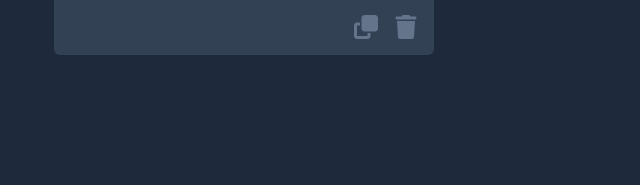
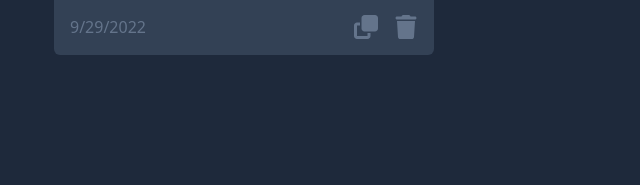
Before and after one commit to anthonysanlucas/pinned-notes, a website built with Vite: page index.html in a window 1280 px wide. Both pictures are taken after a click on the button 1236 px from the left and 755 px from the top of the page. Shown: the part 283-468 px from the top of the page, 0-640 px from the left. Built offline with nearby package versions, Linux system fonts and the light colour scheme.

Commit message:
Add creation date in pinned note

```diff
--- a/src/components/pinnedNote.js
+++ b/src/components/pinnedNote.js
@@ -2,9 +2,10 @@ import { createCustomElement } from '../utils/utils';
 import { updateNote } from '../main';
 import { printAlert } from './removalAlert';
 
-export function createNote(id, content) {
+export function createNote(id, date, content) {
   const actions = `
-  <div class="mt-3 flex w-full items-center justify-end gap-x-4">
+  <span class="font-medium text-slate-500">${date}</span>
+  <div class="flex w-full justify-end gap-x-4">
     <button id="copy-content" class="focus:outline-none" tabindex="-1">
       <svg
         class="h-7 w-7 fill-current text-slate-500 transition-colors duration-200 hover:text-teal-500 sm:h-6 sm:w-6"
@@ -26,7 +27,13 @@ export function createNote(id, content) {
   </div>
   `;
 
-  const actionsContainer = createCustomElement('div', {}, [actions]);
+  const actionsContainer = createCustomElement(
+    'div',
+    {
+      class: 'pinned-note__actions',
+    },
+    [actions]
+  );
 
   const texArea = createCustomElement(
     'textarea',
--- a/src/main.css
+++ b/src/main.css
@@ -11,6 +11,10 @@
     @apply min-h-[15rem] w-full resize-none bg-transparent font-semibold leading-7 text-white text-opacity-90 focus:outline-none;
   }
 
+  .pinned-note__actions {
+    @apply mt-3 flex items-center justify-between;
+  }
+
   .modal-container {
     @apply fixed inset-0 z-50 flex items-center justify-center bg-black bg-opacity-70;
   }
--- a/src/main.js
+++ b/src/main.js
@@ -4,7 +4,7 @@ const notesContainer = document.getElementById('app');
 const addButton = document.getElementById('add-note');
 
 getNotes().forEach(note => {
-  const noteElement = createNote(note.id, note.content);
+  const noteElement = createNote(note.id, note.date, note.content);
   notesContainer.insertBefore(noteElement, addButton);
 });
 
@@ -22,10 +22,11 @@ function addNote() {
   const notes = getNotes();
   const noteObject = {
     id: Math.floor(Math.random() * 100000),
+    date: new Date().toLocaleDateString(),
     content: '',
   };
 
-  const noteElement = createNote(noteObject.id, noteObject.content);
+  const noteElement = createNote(noteObject.id, noteObject.date, noteObject.content);
   notesContainer.insertBefore(noteElement, addButton);
 
   notes.push(noteObject);
```
